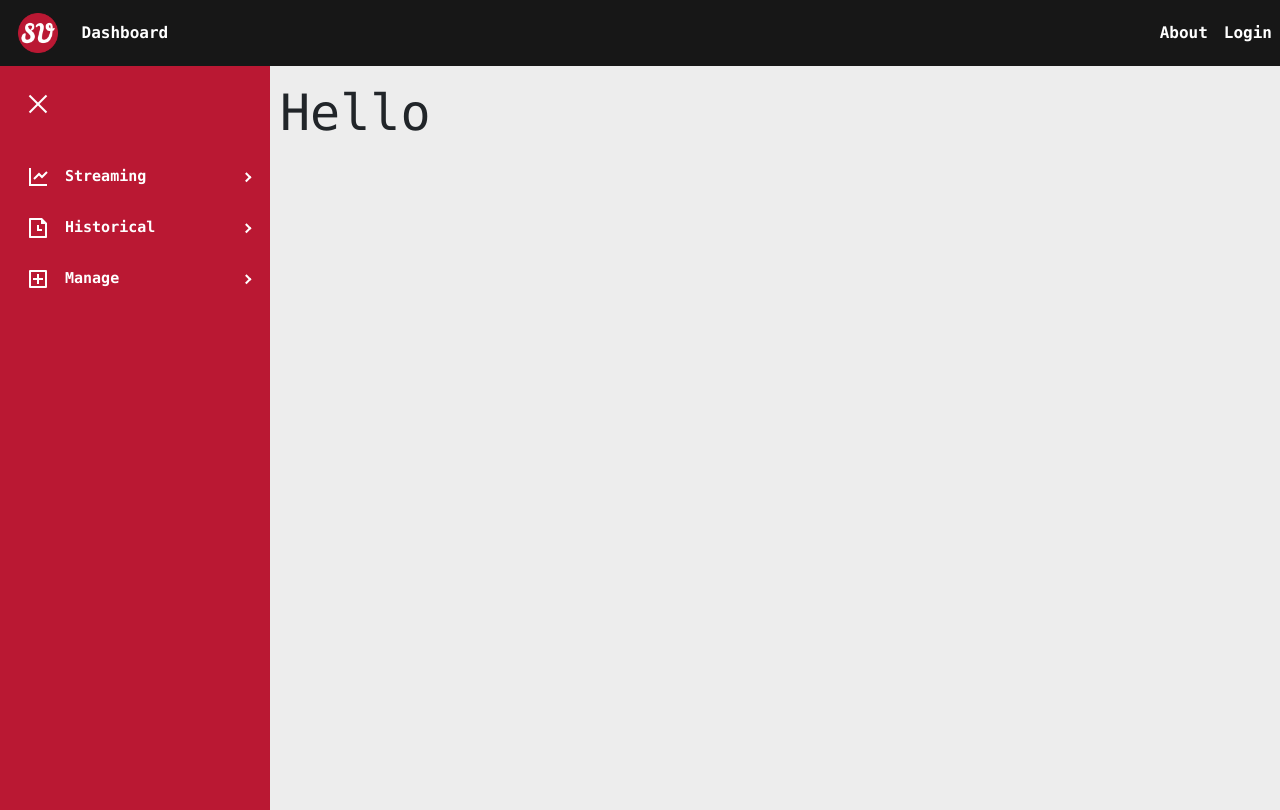
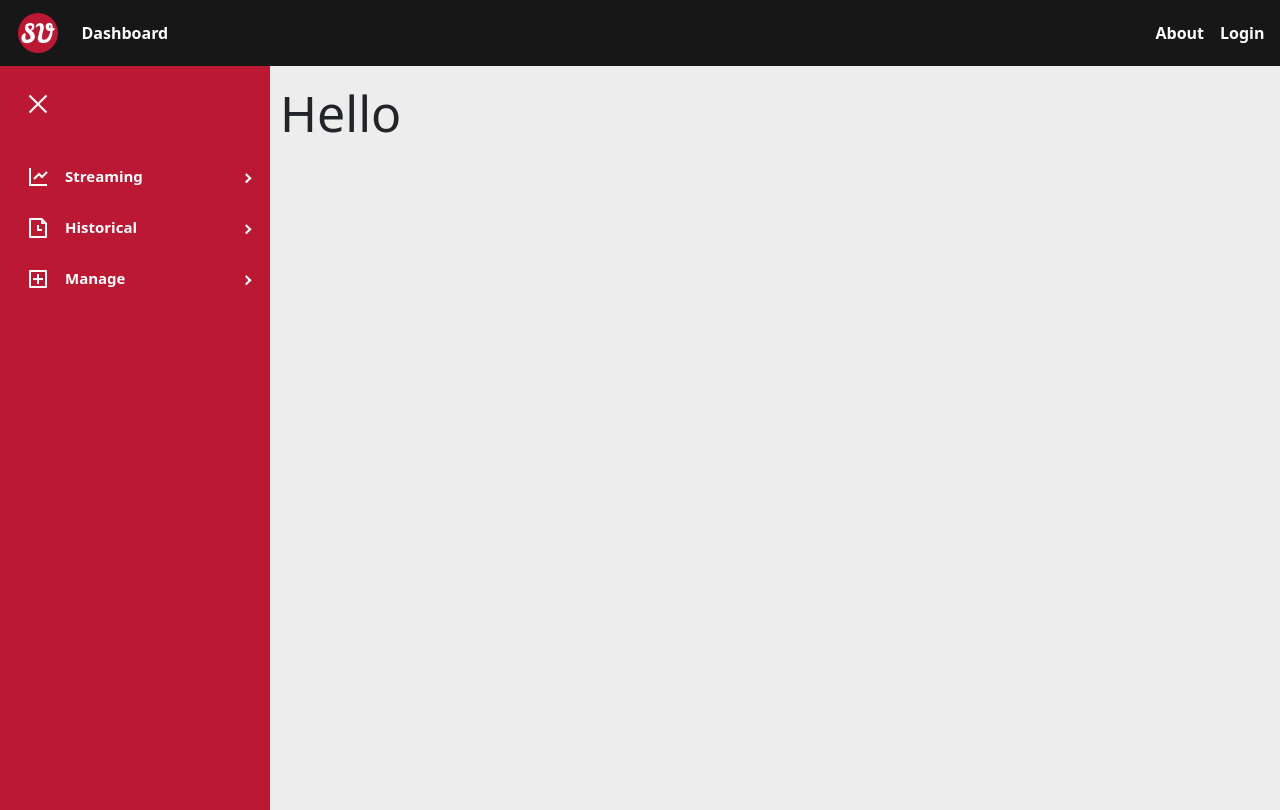
Before and after one commit to UCalgaryRacing/sr-velocity, a React (Create React App) app in the folder client/: page /dashboard in a window 1280 px wide. Built offline with nearby package versions, Linux system fonts and the light colour scheme.

Commit message:
Some neat styling

```diff
--- a/client/src/components/navigation/side-navigation/sidebar.css
+++ b/client/src/components/navigation/side-navigation/sidebar.css
@@ -18,6 +18,32 @@
   > .pro-inner-list-item
   > .popper-inner {
   background-color: var(--red);
+}
+
+.pro-sidebar .pro-menu .pro-menu-item > .pro-inner-item:hover,
+.pro-sidebar .pro-menu .pro-menu-item > .pro-inner-item:focus {
+  color: var(--white);
+}
+
+.pro-sidebar
+  .pro-menu
+  .pro-menu-item.pro-sub-menu
+  .pro-inner-list-item
+  .pro-inner-item {
+  transition-duration: 0.2s;
+}
+
+.pro-sidebar
+  .pro-menu
+  .pro-menu-item.pro-sub-menu
+  .pro-inner-list-item
+  .pro-inner-item:hover,
+.pro-sidebar
+  .pro-menu
+  .pro-menu-item.pro-sub-menu
+  .pro-inner-list-item
+  .pro-inner-item:focus {
+  color: var(--black);
 }
 
 .pro-sidebar > .pro-sidebar-inner > .pro-sidebar-layout .pro-sidebar-header {
--- a/client/src/components/navigation/side-navigation/sidebar.tsx
+++ b/client/src/components/navigation/side-navigation/sidebar.tsx
@@ -16,6 +16,24 @@ import {
 } from "react-icons/ri";
 import "react-pro-sidebar/dist/css/styles.css";
 import "./sidebar.css";
+
+const structure = [
+  {
+    name: "Streaming",
+    image: <RiLineChartLine size={24} />,
+    children: ["Real-time Charts", "Raw Data"],
+  },
+  {
+    name: "Historical",
+    image: <RiFileHistoryLine size={24} />,
+    children: ["Data", "Plots"],
+  },
+  {
+    name: "Manage",
+    image: <RiAddBoxLine size={24} />,
+    children: ["Sensors", "Drivers", "Vehicles", "Subteams", "Users"],
+  },
+];
 
 interface SidebarProps {
   toggled: boolean;
@@ -44,21 +62,15 @@ const Sidebar: React.FC<SidebarProps> = (props: SidebarProps) => {
         )}
         <SidebarContent>
           <Menu popperArrow={true}>
-            <SubMenu title="Streaming" icon={<RiLineChartLine size={24} />}>
-              <MenuItem>Visualization</MenuItem>
-              <MenuItem>Raw Data</MenuItem>
-            </SubMenu>
-            <SubMenu title="Historical" icon={<RiFileHistoryLine size={24} />}>
-              <MenuItem>Data</MenuItem>
-              <MenuItem>Plots</MenuItem>
-            </SubMenu>
-            <SubMenu title="Manage" icon={<RiAddBoxLine size={24} />}>
-              <MenuItem>Sensors</MenuItem>
-              <MenuItem>Drivers</MenuItem>
-              <MenuItem>Vehicles</MenuItem>
-              <MenuItem>Subteams</MenuItem>
-              <MenuItem>Users</MenuItem>
-            </SubMenu>
+            {structure.map((submenu) => {
+              return (
+                <SubMenu title={submenu.name} icon={submenu.image}>
+                  {submenu.children.map((name) => {
+                    return <MenuItem>{name}</MenuItem>;
+                  })}
+                </SubMenu>
+              );
+            })}
           </Menu>
         </SidebarContent>
       </ProSidebar>
@@ -67,9 +79,3 @@ const Sidebar: React.FC<SidebarProps> = (props: SidebarProps) => {
 };
 
 export default Sidebar;
-
-{
-  /* <div id="mobile-btn">
-        <RiSkullLine />
-      </div> */
-}
--- a/client/src/components/navigation/top-navigation/topNavigation.css
+++ b/client/src/components/navigation/top-navigation/topNavigation.css
@@ -18,6 +18,7 @@
 
 #top-navigation .ml-auto {
   margin-left: auto;
+  padding-right: 7.5px;
 }
 
 #top-navigation .nav-link {
--- a/client/src/index.css
+++ b/client/src/index.css
@@ -1,14 +1,15 @@
 body {
   margin: 0;
-  font-family: SFMono-Regular, Menlo, Monaco, Consolas, "Liberation Mono",
-    "Courier New", monospace !important;
+  --font-family: -apple-system, BlinkMacSystemFont, "Segoe UI", "Roboto",
+    "Oxygen", "Ubuntu", "Cantarell", "Fira Sans", "Droid Sans", "Helvetica Neue",
+    sans-serif;
   -webkit-font-smoothing: antialiased;
   -moz-osx-font-smoothing: grayscale;
 }
 
 code {
-  font-family: SFMono-Regular, Menlo, Monaco, Consolas, "Liberation Mono",
-    "Courier New", monospace !important;
+  font-family: source-code-pro, Menlo, Monaco, Consolas, "Courier New",
+    monospace;
 }
 
 #root {
@@ -21,7 +22,25 @@ code {
 
   /* Accent Colors */
 
-  /* Fonts & Sizes */
+  /* Font sizes */
+  --fz-xxs: 12px;
+  --fz-xs: 13px;
+  --fz-sm: 14px;
+  --fz-md: 16px;
+  --fz-lg: 18px;
+  --fz-xl: 20px;
+  --fz-xxl: 22px;
+  --fz-heading: 32px;
+  --fz-heading-xl: 48px;
+
+  /* Styling Presets */
+  --border-radius: 4px;
+
+  /* Fonts */
+  --font-family: -apple-system, BlinkMacSystemFont, "Segoe UI", "Roboto",
+    "Oxygen", "Ubuntu", "Cantarell", "Fira Sans", "Droid Sans", "Helvetica Neue",
+    sans-serif;
+  --font-mono: "SF Mono", "Fira Code", "Fira Mono", "Roboto Mono", monospace;
 
   /* Styling */
   background-color: var(--lightgray);
--- a/client/src/index.tsx
+++ b/client/src/index.tsx
@@ -12,6 +12,7 @@ import Licenses from "pages/licenses/licenses";
 
 // Styling Imports
 import "bootstrap/dist/css/bootstrap.min.css";
+import "./override.css";
 import "./index.css";
 
 const App: React.FC = () => {
--- /dev/null
+++ b/client/src/override.css
@@ -0,0 +1,4 @@
+::-webkit-scrollbar {
+  width: 0px;
+  background: transparent;
+}
--- a/client/src/pages/dashboard/dashboard.css
+++ b/client/src/pages/dashboard/dashboard.css
@@ -11,3 +11,9 @@
   font-size: 50px;
   min-height: calc(100vh - 66px);
 }
+
+@media only screen and (max-width: 768.9px) {
+  #dashboard {
+    touch-action: pan-y;
+  }
+}
--- a/client/src/pages/dashboard/dashboard.tsx
+++ b/client/src/pages/dashboard/dashboard.tsx
@@ -16,7 +16,7 @@ const Dashboard: React.FC = () => {
   useEffect(() => {});
 
   return (
-    <div id="dashboard" {...gestures} style={{ touchAction: "pan-y" }}>
+    <div id="dashboard" {...gestures}>
       <Sidebar toggled={sideBarToggled} />
       <div id="content">Hello</div>
     </div>
```
Also changed, not shown: 1 other file (tests, documents, lock files or other folders).
